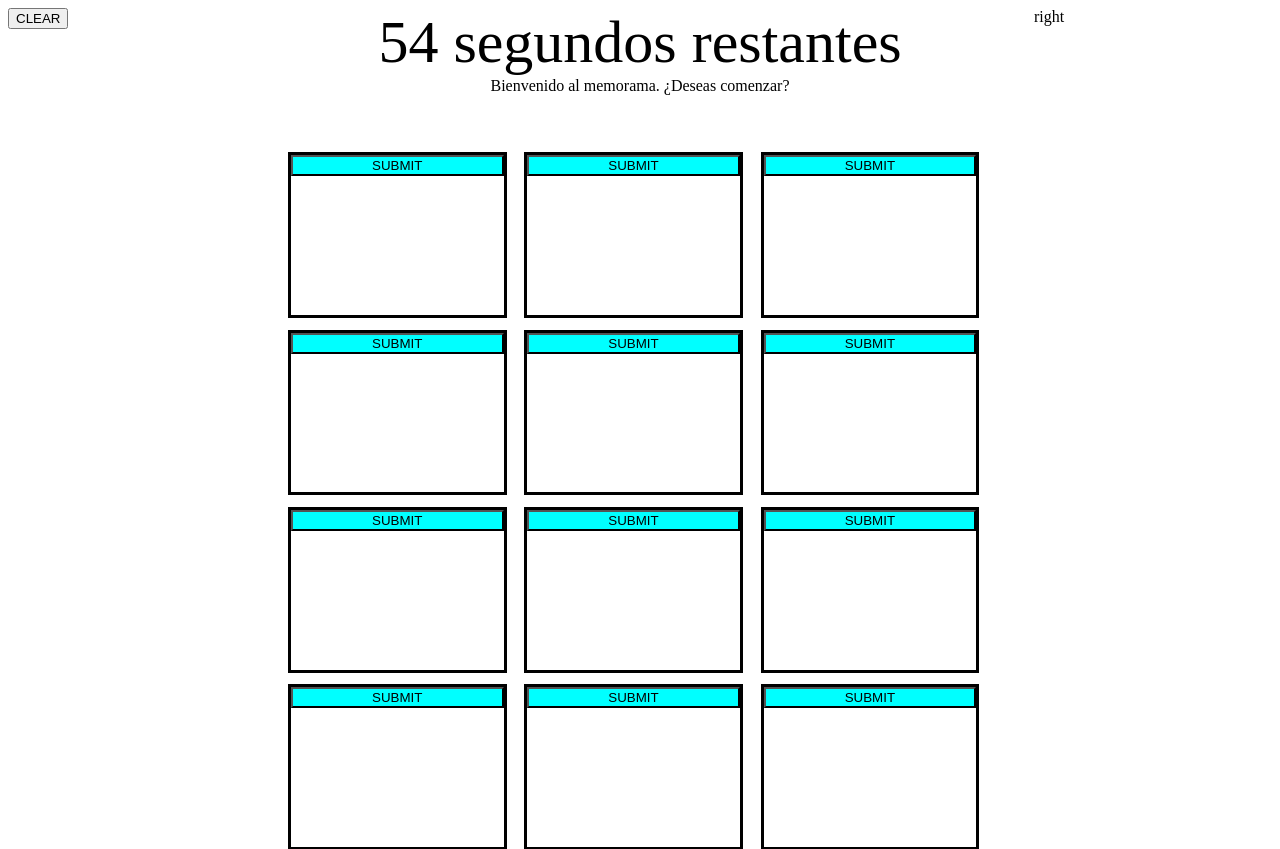
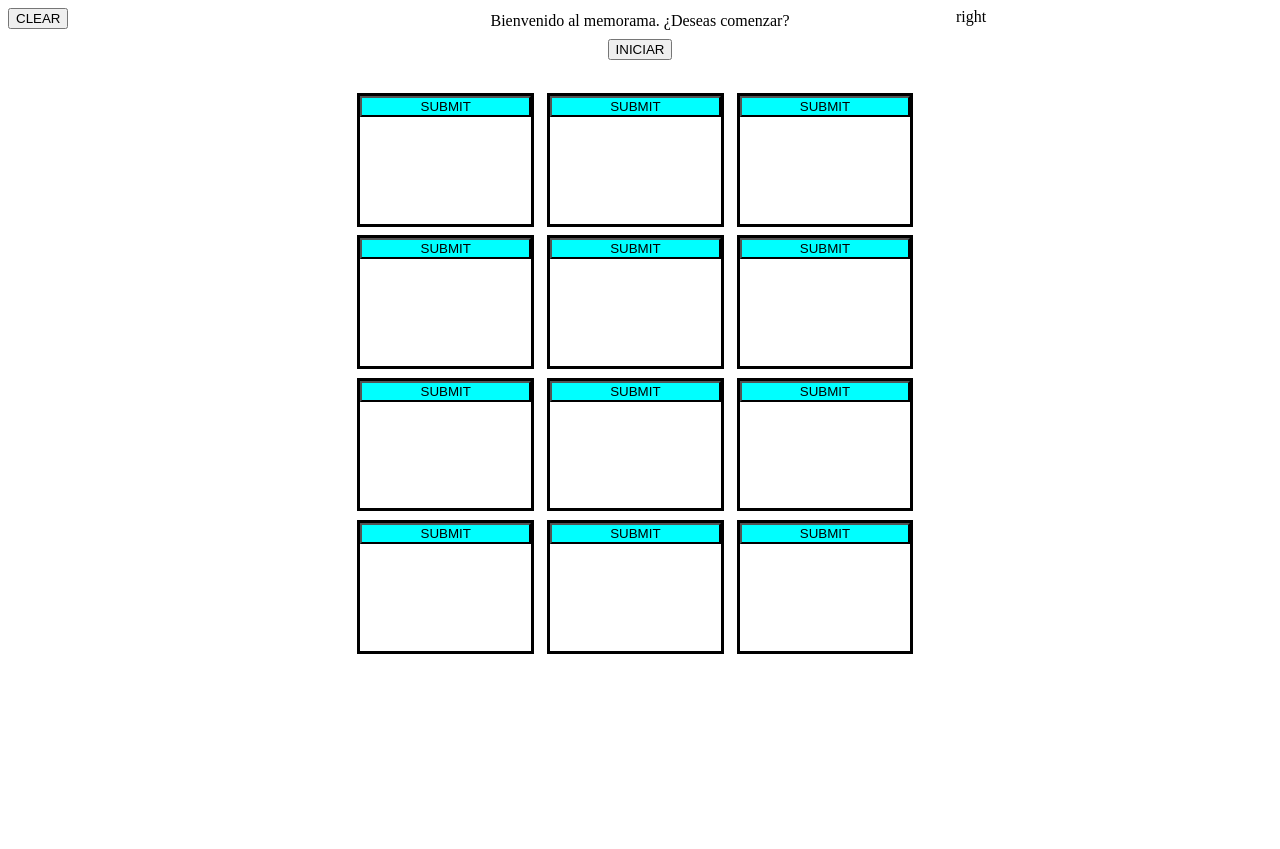
Before and after one commit to egabriel-castillom/memorama, a Flask app: page / in a window 1280 px wide. Shown: the top 849 px of the page. After the commit the page ends 654 px from the top, so only its background shows below. Run offline with Flask 2, Linux system fonts and the light colour scheme.

Commit message:
htmlUPDT

```diff
--- a/templates/main_memo.html
+++ b/templates/main_memo.html
@@ -15,7 +15,9 @@
     </div>
     <div class="MID">
         <div class="tiempo" id="cuenta-regresiva"></div>
-        <script src="{{ url_for('static', filename='cr.js') }}"></script>
+        {% if startCounter %}
+            <script src="{{ url_for('static', filename='cr.js') }}"></script>
+        {% endif %}
         <div class="message">
             {% if message %}
                 {{ message }}
@@ -35,6 +37,10 @@
             {% if F %}
                 <form class="carta" method="post">
                     <input class="switch" type="submit" value="REINTENTAR"/>
+                </form>
+            {% elif start %}
+                <form class="carta" method="post">
+                    <input class="switch" type="submit" value="INICIAR"/>
                 </form>
             {% endif %}
         </div>
```
